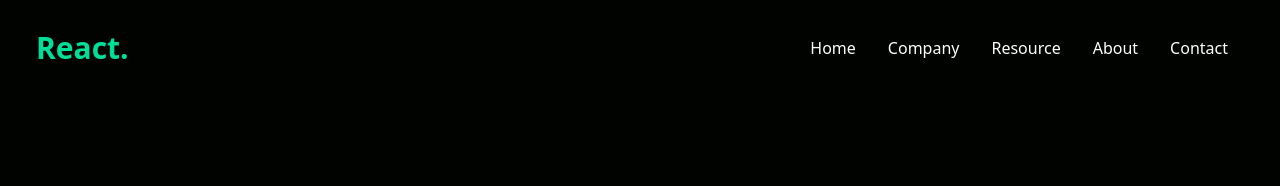
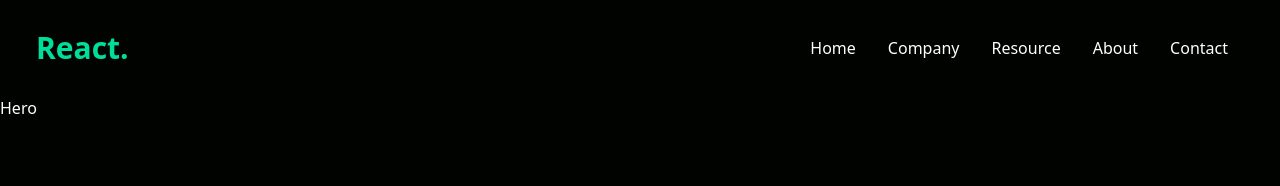
Before and after one commit to Nezo96/Simple-React-and-Tailwind-CSS-website, a React (Create React App) app: page / in a window 1280 px wide. Shown: the top 186 px of the page. Built offline with nearby package versions, Linux system fonts and the light colour scheme.

Commit message:
Initialized hero component

```diff
--- a/src/App.js
+++ b/src/App.js
@@ -1,10 +1,12 @@
 import React from "react";
 import Navbar from "./components/Navbar";
+import Hero from "./components/Hero";
 
 const App = () => {
   return (
     <div>
       <Navbar />
+      <Hero />
     </div>
   );
 };
--- /dev/null
+++ b/src/components/Hero.jsx
@@ -0,0 +1,7 @@
+import React from "react";
+
+const Hero = () => {
+  return <div className="text-white">Hero</div>;
+};
+
+export default Hero;
```
